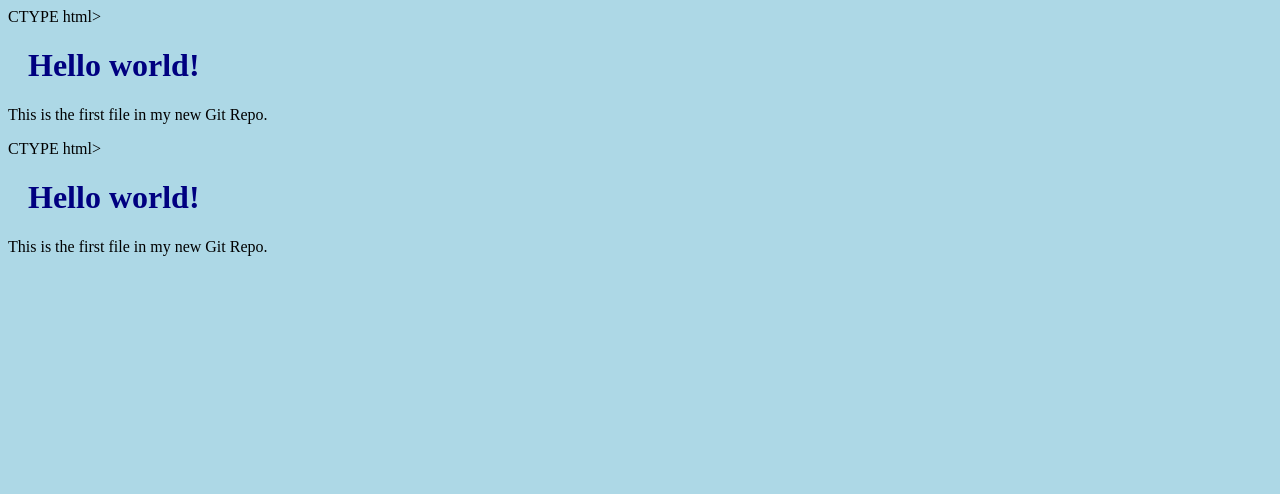
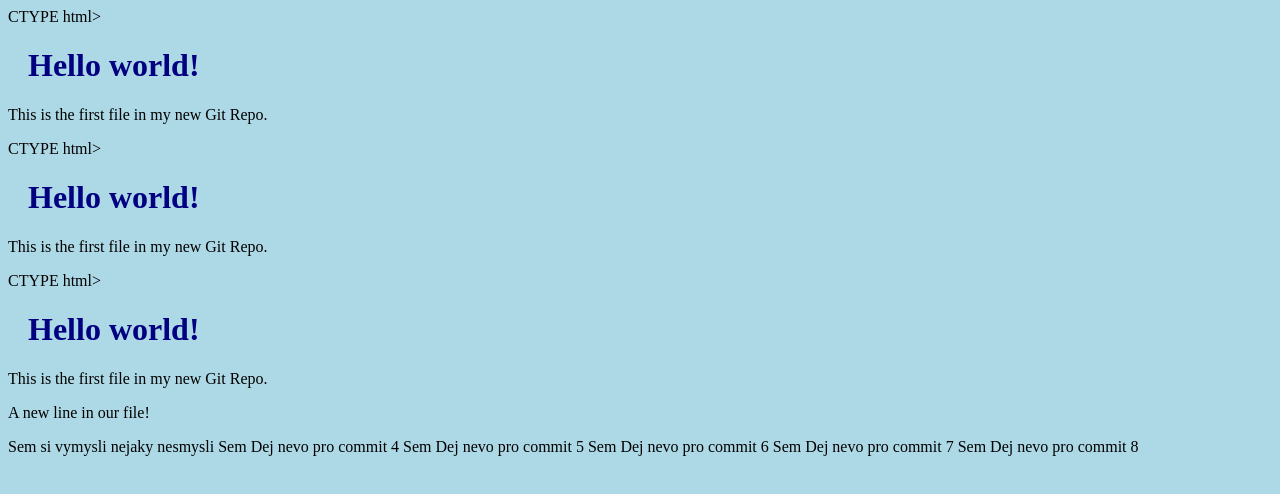
Before and after one commit to martinvesely1/MYGIT1-repo-, a plain HTML site: page index.html in a window 1280 px wide. Drawn offline with Linux system fonts and the light colour scheme.

Commit message:
Lat Commit

```diff
--- a/bluestyle.css
+++ b/bluestyle.css
@@ -6,3 +6,5 @@ h1 {
 color: navy;
 margin-left: 20px;
 }
+Insert some change to Commit 5
+Insert some change to Commit 6
--- a/index.html
+++ b/index.html
@@ -23,3 +23,23 @@ CTYPE html>
 
 </body>
 </html>
+CTYPE html>
+<html>
+<head>
+<title>Hello World!</title>
+<link rel="stylesheet" href="bluestyle.css">
+</head>
+<body>
+
+<h1>Hello world!</h1>
+<p>This is the first file in my new Git Repo.</p>
+<p>A new line in our file!</p>
+
+</body>
+</html>
+Sem si vymysli nejaky nesmysli
+Sem Dej nevo pro commit 4
+Sem Dej nevo pro commit 5
+Sem Dej nevo pro commit 6
+Sem Dej nevo pro commit 7
+Sem Dej nevo pro commit 8
```
